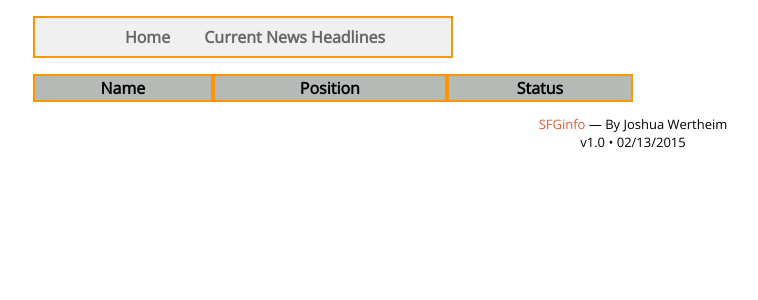
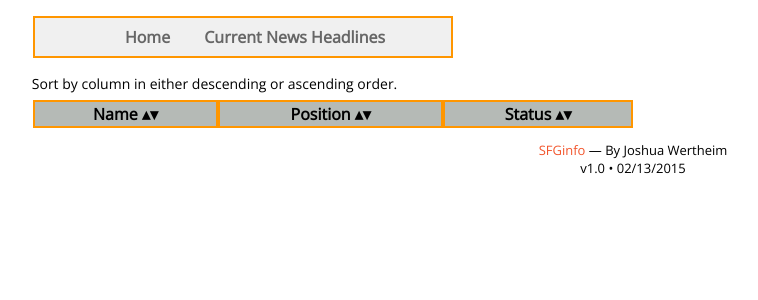
Before and after one commit to joshwertheim/SFGinfo, a Python web app: template templates/roster.html in a window 1280 px wide. Shown: the top 300 px of the page, without its empty margins (7-765 px from the left). Run offline with Jinja, Linux system fonts and the light colour scheme; the template is opened without the code that fills it, so the values that code supplies are empty.

Commit message:
Modified sort graphic behavior. Now shows on page-load. Also added a short description status so users will now what kind of sorting is available.

```diff
--- a/static/style.css
+++ b/static/style.css
@@ -131,6 +131,12 @@ body#headlines {
     font-size: small;
 }
 
+.instruct {
+    margin-left: 2.2em;
+    margin-bottom: 0.5em;
+    font-size: 14px;
+}
+
 * {
     font-family: 'Open Sans', sans-serif;
 }
@@ -157,3 +163,7 @@ table.sortable thead {
     font-weight: bold;
     cursor: default;
 }
+
+table.sortable thead th:not(.sorttable_sorted):not(.sorttable_sorted_reverse):not(.sorttable_nosort):after {
+    content: " \25B4\25BE"
+}
--- a/templates/roster.html
+++ b/templates/roster.html
@@ -32,6 +32,7 @@
                   <li><a href="/news">Current News Headlines</a></li>
               </ul>
           </div>
+            <p class="instruct">Sort by column in either descending or ascending order.</p>
             <table class="sortable">
                 <thead>
                     <tr>
```
